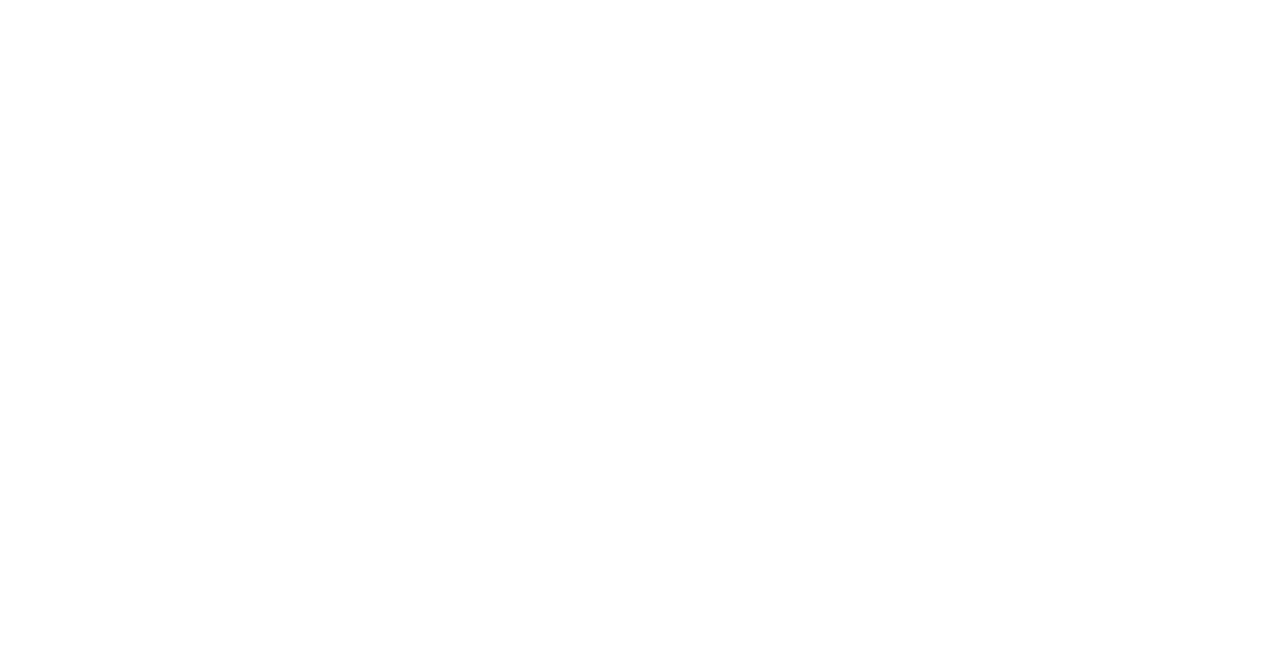
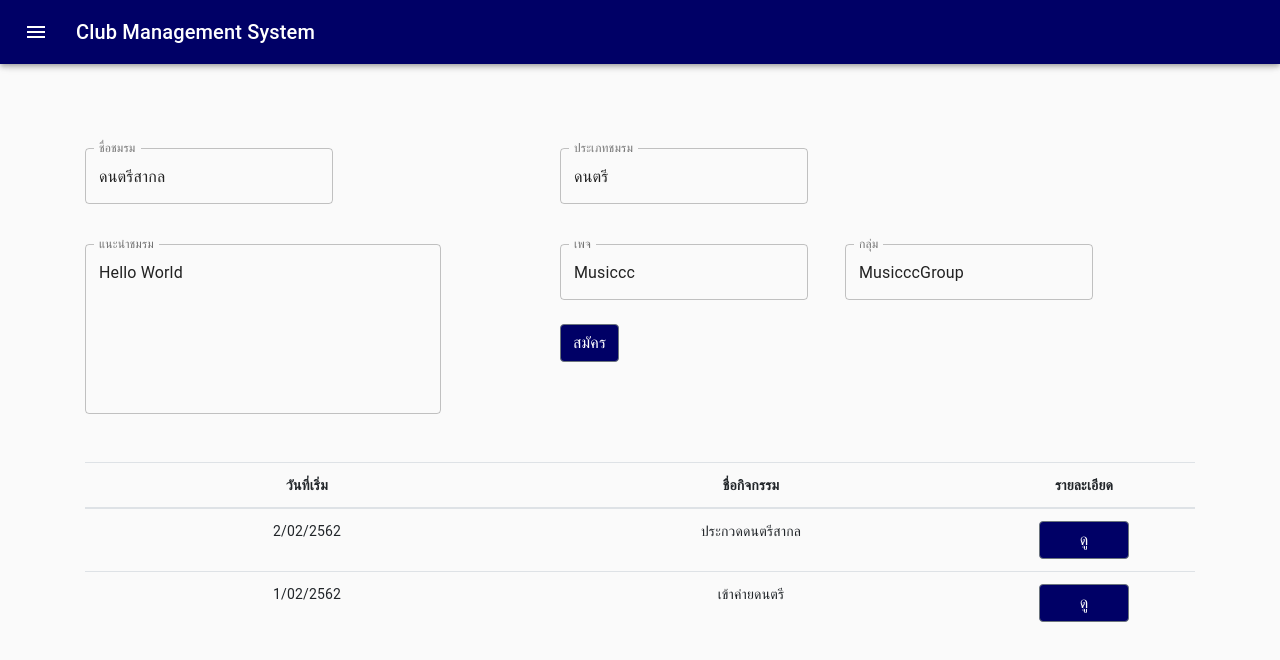
Before and after one commit to shavedice15/ClubManage, a React (Create React App) app in the folder frontend/: page /ClubInfo in a window 1280 px wide. Shown: the top 660 px of the page. Built offline with nearby package versions, Linux system fonts and the light colour scheme.

Commit message:
close #11 - update UI ระบบสมัครสมาชิกให้สมบูรณ์ขึ้น

```diff
--- a/frontend/src/App.js
+++ b/frontend/src/App.js
@@ -1,17 +1,18 @@
 import React, { Component } from 'react';
 import './App.css';
 import { BrowserRouter as Router, Route, Switch } from 'react-router-dom';
-import Apply from './components/ApplyToClub/Apply';
 import FindClub from './components/ApplyToClub/FindClub';
 import ClubInfo from './components/ApplyToClub/ClubInfo'
+import RegisClub from './components/ApplyToClub/RegisClub';
 class App extends Component {
   render() {
     return(
       <Router>
         <Switch>
           <Route path='/' exact={true} component={FindClub}/>
-          <Route path='/apply' exact={true} component={Apply}/>
           <Route path='/FindClub' exact={true} component={FindClub}/>
+          <Route path='/ClubInfo' exact={true} component={ClubInfo}/>
+          <Route path='/RegisClub' exact={true} component={RegisClub}/>
         </Switch>
       </Router>
     )
--- a/frontend/src/AppNavbar.js
+++ b/frontend/src/AppNavbar.js
@@ -100,7 +100,7 @@
       <CssBaseline />
       <AppBar
         position="fixed"
-        style={{ background: '#17202A' }}
+        style={{ background: '#000066' }}
         className={clsx(classes.appBar, {
           [classes.appBarShift]: open,
         })}
--- a/frontend/src/components/ApplyToClub/Apply.js
+++ /dev/null
@@ -1,21 +0,0 @@
-import React, { Component } from 'react';
-import '../../App.css';
-import AppNavbar from '../../AppNavbar';
-import { Link } from 'react-router-dom';
-import { Button, Container } from 'reactstrap';
-
-class Apply extends Component {
-  render() {
-    return (
-      <div>
-        <AppNavbar/>
-        <Container fluid>
-          <Button color="link"><Link to="/groups">Manage JUG Tour</Link></Button>
-        </Container>
-
-      </div>
-    );
-  }
-}
-
-export default Apply;
--- a/frontend/src/components/ApplyToClub/ClubInfo.js
+++ b/frontend/src/components/ApplyToClub/ClubInfo.js
@@ -0,0 +1,135 @@
+import React, { Component } from 'react';
+import '../../App.css';
+import AppNavbar from '../../AppNavbar';
+import { Link } from 'react-router-dom';
+import { Button, Container, Form, FormGroup, Input, Label, Table } from 'reactstrap';
+import OutlinedInput from '@material-ui/core/OutlinedInput';
+import FilledInput from '@material-ui/core/FilledInput';
+import InputLabel from '@material-ui/core/InputLabel';
+import MenuItem from '@material-ui/core/MenuItem';
+import FormHelperText from '@material-ui/core/FormHelperText';
+import FormControl from '@material-ui/core/FormControl';
+import Select from '@material-ui/core/Select';
+import TextField from '@material-ui/core/TextField';
+import { makeStyles } from '@material-ui/core/styles';
+
+const useStyles = makeStyles(theme => ({
+  textField: {
+    marginLeft: theme.spacing(1),
+    marginRight: theme.spacing(1),
+  }
+}));
+
+class ClubInfo extends Component {
+  render() {
+    return (
+      <div>
+        <AppNavbar/>
+        <Container>
+          <form>
+            <div className="row">
+              <FormGroup className="col-md-5 mb-3">
+                <TextField
+                    id="outlined-required"
+                    label="ชื่อชมรม"
+                    defaultValue="ดนตรีสากล"
+                    className={useStyles.textField}
+                    margin="normal"
+                    InputProps={{
+                      readOnly: true,
+                    }}
+                    variant="outlined"
+                  />
+              </FormGroup>
+              <FormGroup className="col-md-3 mb-3">
+                <TextField
+                  id="outlined-required"
+                  label="ประเภทชมรม"
+                  defaultValue="ดนตรี"
+                  className={useStyles.textField}
+                  margin="normal"
+                  InputProps={{
+                    readOnly: true,
+                  }}
+                  variant="outlined"
+                />
+              </FormGroup>
+            </div>
+            <div className="row">
+              <FormGroup className="col-md-5 mb-3">
+                <TextField
+                  id="outlined-required"
+                  label="แนะนำชมรม"
+                  multiline
+                  rows="7"
+                  defaultValue="Hello World"
+                  className={useStyles.textField}
+                  margin="normal"
+                  InputProps={{
+                    readOnly: true,
+                  }}
+                  variant="outlined"
+                  style={{ width: '80%'}}
+                />
+              </FormGroup>
+              <FormGroup className="col-md-3 mb-3">
+                <TextField
+                  id="outlined-required"
+                  label="เพจ"
+                  defaultValue="Musiccc"
+                  className={useStyles.textField}
+                  margin="normal"
+                  InputProps={{
+                    readOnly: true,
+                  }}
+                  variant="outlined"
+                />
+                <FormGroup></FormGroup>
+                <FormGroup>
+                  <Button style={{ background: '#000066' }} type="submit" tag={Link} to={"/RegisClub"}>สมัคร</Button>
+                </FormGroup>
+              </FormGroup>
+              <FormGroup className="col-md-3 mb-3">
+                <TextField
+                  id="outlined-required"
+                  label="กลุ่ม"
+                  defaultValue="MusicccGroup"
+                  className={useStyles.textField}
+                  margin="normal"
+                  InputProps={{
+                    readOnly: true,
+                  }}
+                  variant="outlined"
+                />
+              </FormGroup>
+            </div>
+            <Table className="mt-4" >
+                <thead>
+                <tr align="center">
+                  <th width="20%">วันที่เริ่ม</th>
+                  <th width="20%" >ชื่อกิจกรรม</th>
+                  <th width="10%">รายละเอียด</th>
+                </tr>
+                </thead>
+                <tbody>
+                  <tr>
+                    <td align="center">2/02/2562</td>
+                    <td align="center">ประกวดดนตรีสากล</td>
+                    <td align="center"><Button style={{ background: '#000066',width: '45%' }} tag={Link} to={"/ClubInfo"} block>ดู</Button></td>
+                  </tr>
+                  <tr>
+                    <td align="center">1/02/2562</td>
+                    <td align="center">เข้าค่ายดนตรี</td>
+                    <td align="center"><Button style={{ background: '#000066' ,width: '45%' }} tag={Link} to={"/ClubInfo"}>ดู</Button></td>
+                  </tr>
+                </tbody>
+            </Table>
+          </form>
+        </Container>
+
+      </div>
+    );
+  }
+}
+
+export default ClubInfo;
--- a/frontend/src/components/ApplyToClub/FindClub.js
+++ b/frontend/src/components/ApplyToClub/FindClub.js
@@ -2,7 +2,7 @@
 import '../../App.css';
 import AppNavbar from '../../AppNavbar';
 import { Link } from 'react-router-dom';
-import { Button, Container, Form, FormGroup, Input, Label } from 'reactstrap';
+import { Button, Container, Form, FormGroup, Input, Label, Table } from 'reactstrap';
 import OutlinedInput from '@material-ui/core/OutlinedInput';
 import FilledInput from '@material-ui/core/FilledInput';
 import InputLabel from '@material-ui/core/InputLabel';
@@ -10,6 +10,16 @@
 import FormHelperText from '@material-ui/core/FormHelperText';
 import FormControl from '@material-ui/core/FormControl';
 import Select from '@material-ui/core/Select';
+import TextField from '@material-ui/core/TextField';
+import { makeStyles } from '@material-ui/core/styles';
+
+const useStyles = makeStyles(theme => ({
+  textField: {
+    marginLeft: theme.spacing(1),
+    marginRight: theme.spacing(1),
+  }
+}));
+
 
 
 class FindClub extends Component {
@@ -30,31 +40,58 @@
           <Form onSubmit={this.handleSubmit}>
             <div className="row">
                 <FormGroup className="col-md-6 mb-3">
-                <Label >ชื่อชมรม</Label>
-                <Input type="text" name="club" id="club"
-                         autoComplete="club"/>
+                <TextField
+                    id="outlined-required"
+                    label="ชื่อชมรม"
+                    defaultValue=" "
+                    className={useStyles.textField}
+                    margin="normal"
+                    variant="outlined"
+                  />
                 </FormGroup>
 
-                <FormGroup className="col-md-4 mb-3">
-                  <InputLabel htmlFor="tag-helper">Tag</InputLabel>
+                <FormGroup className="col-md-4 mb-3" >
+                <InputLabel htmlFor="tag-helper">Tag</InputLabel>
                   <Select
                     value={this.state.tag}
                     onChange={this.handleChange}
+                    style={{ width: '45%',  textAlign: 'center'}}
+                    input={<OutlinedInput name="tag" id="outlined-tag-simple" />}
                   >
                     <MenuItem value="">
                     <em>None</em>
                     </MenuItem>
-                    <MenuItem value={10}>Ten</MenuItem>
-                    <MenuItem value={20}>Twenty</MenuItem>
-                    <MenuItem value={30}>Thirty</MenuItem>
+                    <MenuItem value={10}>ดนตรี</MenuItem>
+                    <MenuItem value={20}>กีฬา</MenuItem>
+                    <MenuItem value={30}>ศาสนา</MenuItem>
                   </Select>
-                  <FormHelperText>Auto width</FormHelperText>
                 </FormGroup>
             </div>
             <FormGroup>
-                <Button color="primary" type="submit">ค้นหา</Button>{' '}
+                <Button style={{ background: '#000066' }} type="submit">ค้นหา</Button>
             </FormGroup>
-            </Form>
+          </Form>
+            <Table className="mt-4" >
+            <thead>
+            <tr align="center">
+              <th width="20%">ชื่อชมรม</th>
+              <th width="20%" >ประเภท</th>
+              <th width="10%">รายละเอียด</th>
+            </tr>
+            </thead>
+            <tbody>
+              <tr>
+                <td>ดนตรีสากล</td>
+                <td align="center">ดนตรี</td>
+                <td align="center"><Button style={{ background: '#000066',width: '45%' }} tag={Link} to={"/ClubInfo"}>ดู</Button></td>
+              </tr>
+              <tr>
+                <td>สมาธิ</td>
+                <td align="center">ศาสนา</td>
+                <td align="center"><Button style={{ background: '#000066' ,width: '45%' }} tag={Link} to={"/ClubInfo"}>ดู</Button></td>
+              </tr>
+            </tbody>
+          </Table>
           </Container>
       </div>
     }
--- /dev/null
+++ b/frontend/src/components/ApplyToClub/RegisClub.js
@@ -0,0 +1,68 @@
+import React, { Component } from 'react';
+import '../../App.css';
+import AppNavbar from '../../AppNavbar';
+import { Link } from 'react-router-dom';
+import { Button, Container, Form, FormGroup, Input, Label, Table } from 'reactstrap';
+import OutlinedInput from '@material-ui/core/OutlinedInput';
+import FilledInput from '@material-ui/core/FilledInput';
+import InputLabel from '@material-ui/core/InputLabel';
+import MenuItem from '@material-ui/core/MenuItem';
+import FormHelperText from '@material-ui/core/FormHelperText';
+import FormControl from '@material-ui/core/FormControl';
+import Select from '@material-ui/core/Select';
+import TextField from '@material-ui/core/TextField';
+import { makeStyles } from '@material-ui/core/styles';
+
+const useStyles = makeStyles(theme => ({
+    textField: {
+      marginLeft: theme.spacing(1),
+      marginRight: theme.spacing(1),
+    }
+}));
+
+class RegisClub extends Component {
+  render() {
+    return (
+      <div>
+        <AppNavbar/>
+        <Container>
+          <form>
+            <div style={{display: 'flex',  justifyContent:'center', alignItems:'center'}}>
+                <TextField
+                    id="outlined-required"
+                    label="ชื่อชมรม"
+                    defaultValue="ดนตรีสากล"
+                    className={useStyles.textField}
+                    margin="normal"
+                    InputProps={{
+                      readOnly: true,
+                    }}
+                    variant="outlined"
+                />
+            </div>
+            <div style={{display: 'flex',  justifyContent:'center', alignItems:'center'}}>
+                <TextField
+                    id="outlined-required"
+                    label="เหตุผลที่อยากเข้าชมรม"
+                    multiline
+                    rows="10"
+                    defaultValue=" "
+                    className={useStyles.textField}
+                    margin="normal"
+                    variant="outlined"
+                    style={{ width: '80%'}}
+                />
+            </div>
+            <FormGroup></FormGroup>
+            <div style={{display: 'flex',  justifyContent:'center', alignItems:'center'}}>
+                <Button style={{ background: '#000066' ,width: '10%'}} type="submit" tag={Link} to={"/RegisClub"}>ส่ง</Button>
+            </div>
+          </form>
+        </Container>
+
+      </div>
+    );
+  }
+}
+
+export default RegisClub;
```
